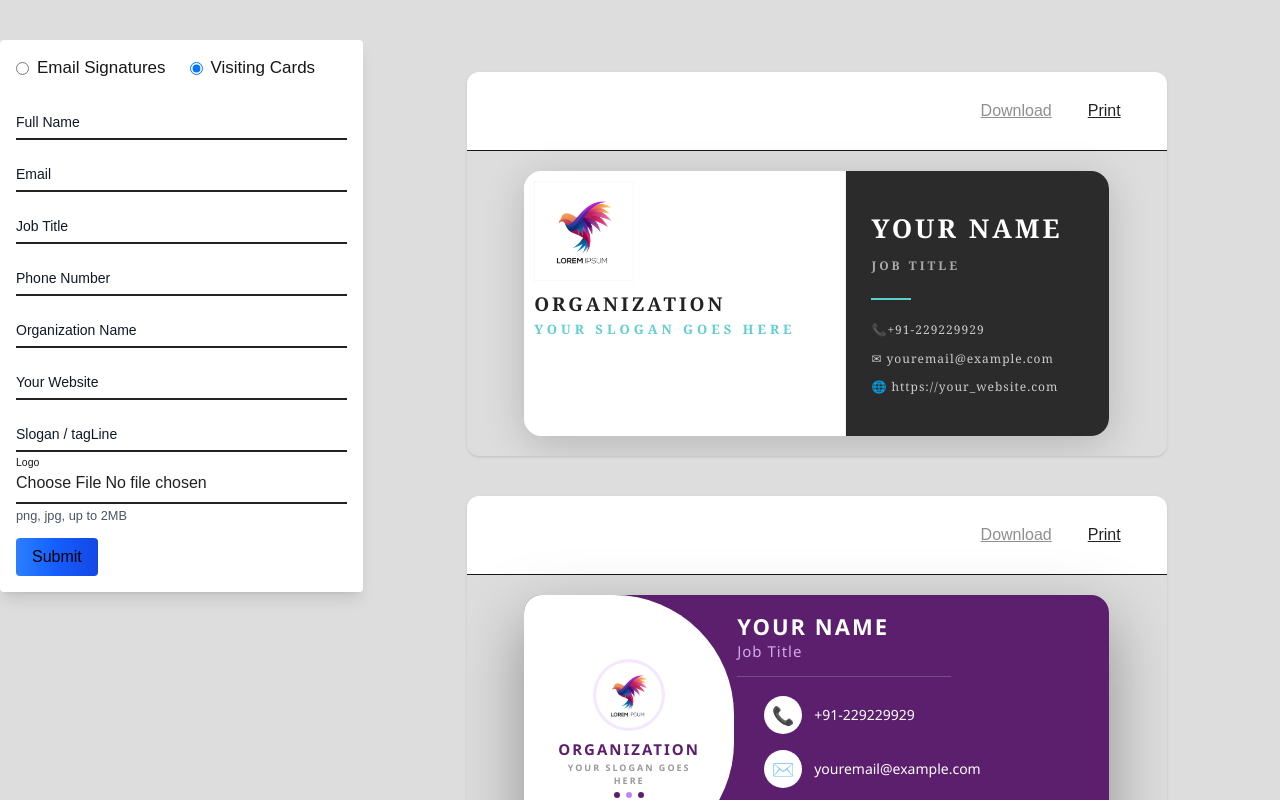
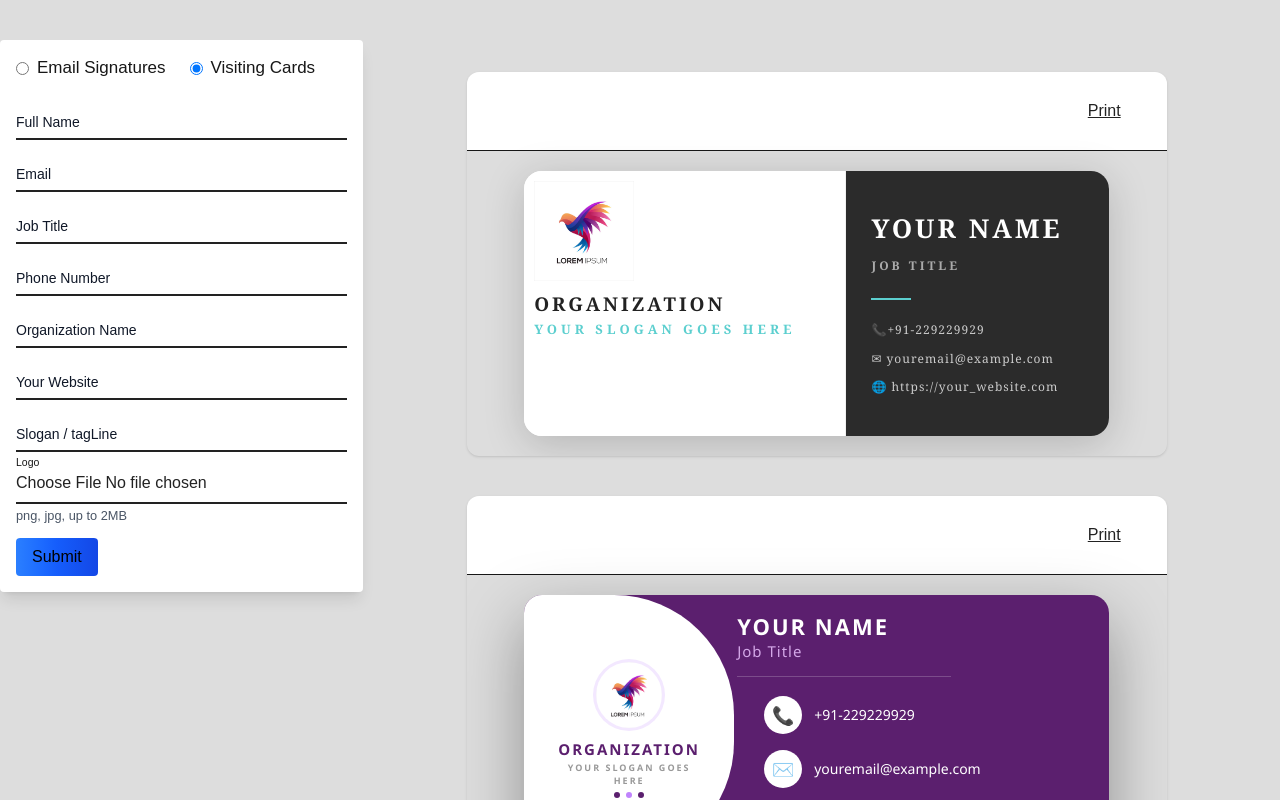
Before and after one commit to gs-web-technologies/fancy-text, a Next.js app: page /email-signature in a window 1280 px wide. Both pictures are taken after a click on the radio button "Visiting Cards". Shown: the top 800 px of the page. Built offline with nearby package versions, Linux system fonts and the light colour scheme.

Commit message:
comment out the download button from visting cards

```diff
--- a/src/components/templates/VistingCardTemplate.jsx
+++ b/src/components/templates/VistingCardTemplate.jsx
@@ -7,32 +7,32 @@ function VisitingCardTemplate({ children, issubmitted }) {
   const cardRef = useRef(null);
   const [downloading, setDownloading] = useState(false);
   const [printing, setPrinting] = useState(false);
-  const handelDownload = async () => {
-    setDownloading(true);
-    const node = cardRef.current;
-    if (!node) {
-      setDownloading(false);
-      return;
-    }
+  // const handelDownload = async () => {
+  //   setDownloading(true);
+  //   const node = cardRef.current;
+  //   if (!node) {
+  //     setDownloading(false);
+  //     return;
+  //   }
 
-    try {
-      const canvas = await html2canvas(node, {
-        scale: 3,
-        useCORS: true,
-        backgroundColor: null,
-      });
+  //   try {
+  //     const canvas = await html2canvas(node, {
+  //       scale: 3,
+  //       useCORS: true,
+  //       backgroundColor: null,
+  //     });
 
-      const link = document.createElement('a');
-      link.download = 'visiting-card.png';
-      link.href = canvas.toDataURL('image/png');
-      link.click();
+  //     const link = document.createElement('a');
+  //     link.download = 'visiting-card.png';
+  //     link.href = canvas.toDataURL('image/png');
+  //     link.click();
 
-    } catch (err) {
-      console.log("Download Failed:", err);
-    } finally {
-      setDownloading(false);
-    }
-  }
+  //   } catch (err) {
+  //     console.log("Download Failed:", err);
+  //   } finally {
+  //     setDownloading(false);
+  //   }
+  // }
 
   const handelPrint = async () => {
     setPrinting(true);
@@ -87,7 +87,7 @@ function VisitingCardTemplate({ children, issubmitted }) {
         <span className="text-sm font-medium text-gray-500"></span>
 
         <div className="flex items-center gap-2 m-3">
-          {downloading ? (
+          {/* {downloading ? (
             <div className="flex items-center gap-2 mt-2">
               <div className="w-4 h-4 border-2 border-gray-300 border-t-black rounded-full animate-spin"></div>
               <span className="text-sm text-gray-600">Downloading...</span>
@@ -100,7 +100,7 @@ function VisitingCardTemplate({ children, issubmitted }) {
             >
               Download
             </button>
-          )}
+          )} */}
 
           {printing ? (
             <div className="flex items-center gap-2 mt-2">
```
